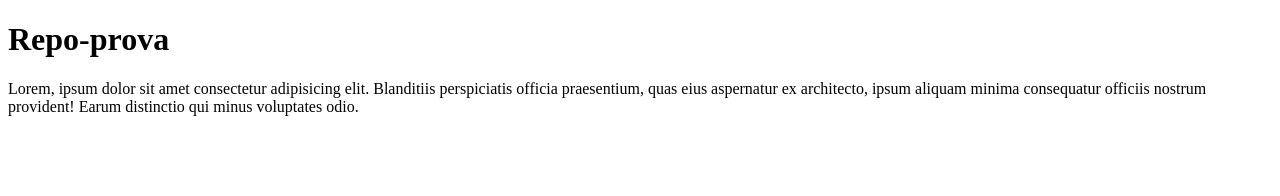
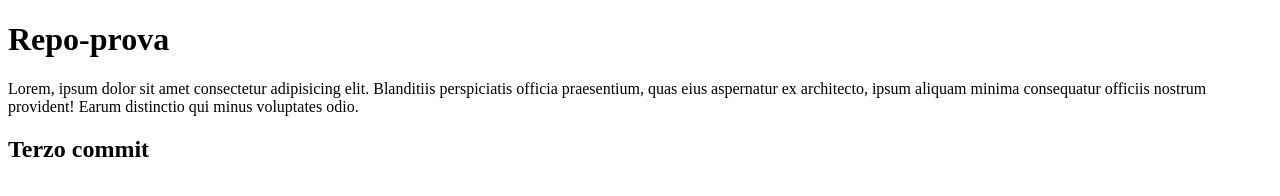
Before and after one commit to mattiatealdi/repo-prova, a plain HTML site: page index.html in a window 1280 px wide. Drawn offline with Linux system fonts and the light colour scheme.

Commit message:
Terzo commit

```diff
--- a/index.html
+++ b/index.html
@@ -9,5 +9,6 @@
 <body>
     <h1>Repo-prova</h1>
     <p>Lorem, ipsum dolor sit amet consectetur adipisicing elit. Blanditiis perspiciatis officia praesentium, quas eius aspernatur ex architecto, ipsum aliquam minima consequatur officiis nostrum provident! Earum distinctio qui minus voluptates odio.</p>
+    <h2>Terzo commit</h2>
 </body>
 </html>
```
